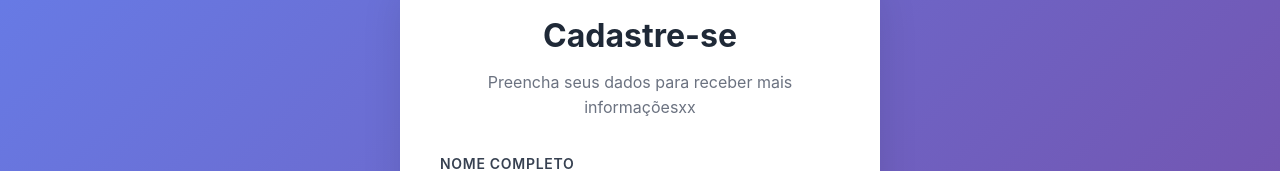
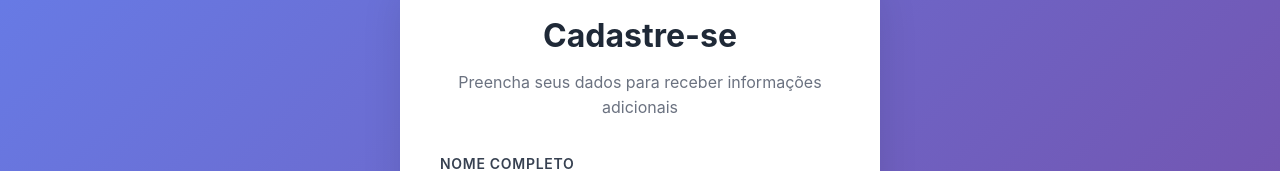
Before and after one commit to vnclopez/captura-leads-bolt, a plain HTML site: page index.html in a window 1280 px wide. Shown: the part 161-332 px from the top of the page. Drawn offline with Linux system fonts and the light colour scheme.

Commit message:
Pequena mudança no header.

```diff
--- a/index.html
+++ b/index.html
@@ -11,7 +11,7 @@
         <div class="lead-form-container">
             <div class="header">
                 <h1>Cadastre-se</h1>
-                <p>Preencha seus dados para receber mais informaçõesxx</p>
+                <p>Preencha seus dados para receber informações adicionais</p>
             </div>
 
             <form id="leadForm" class="lead-form">
```
